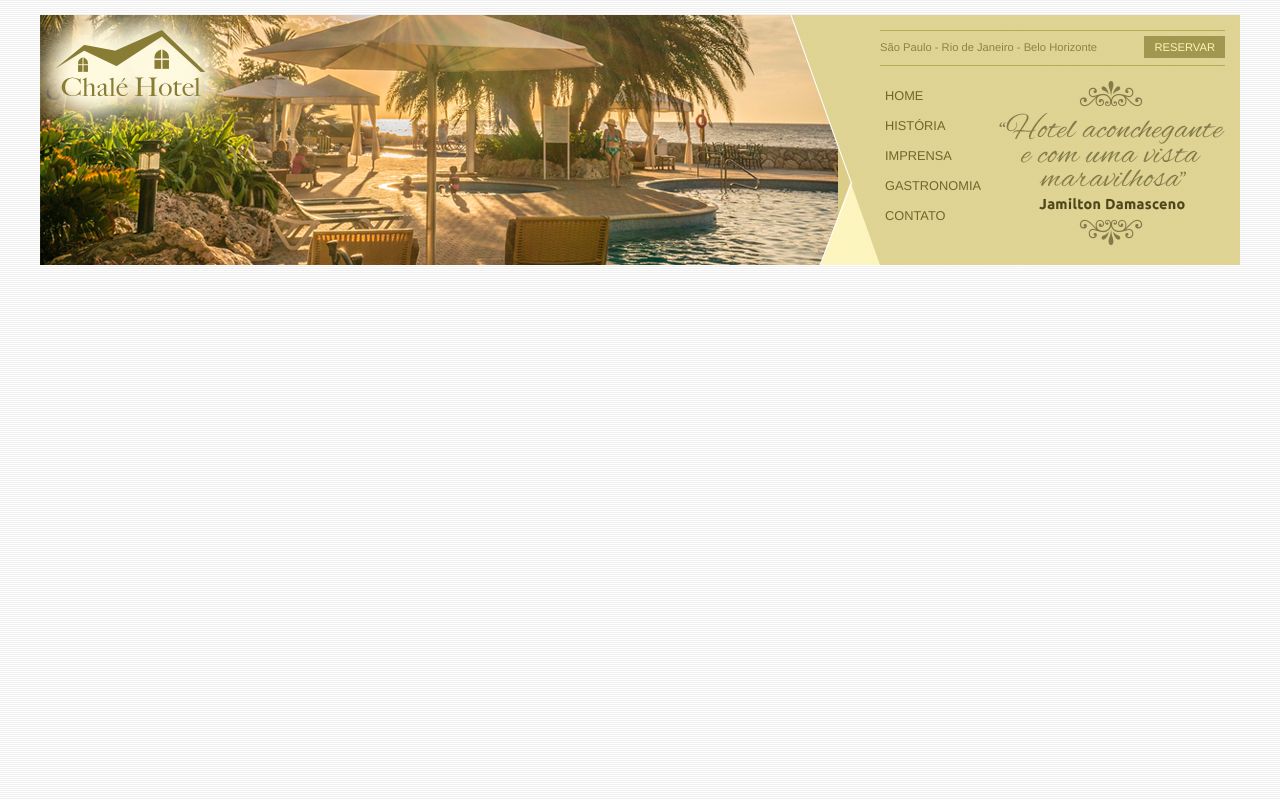
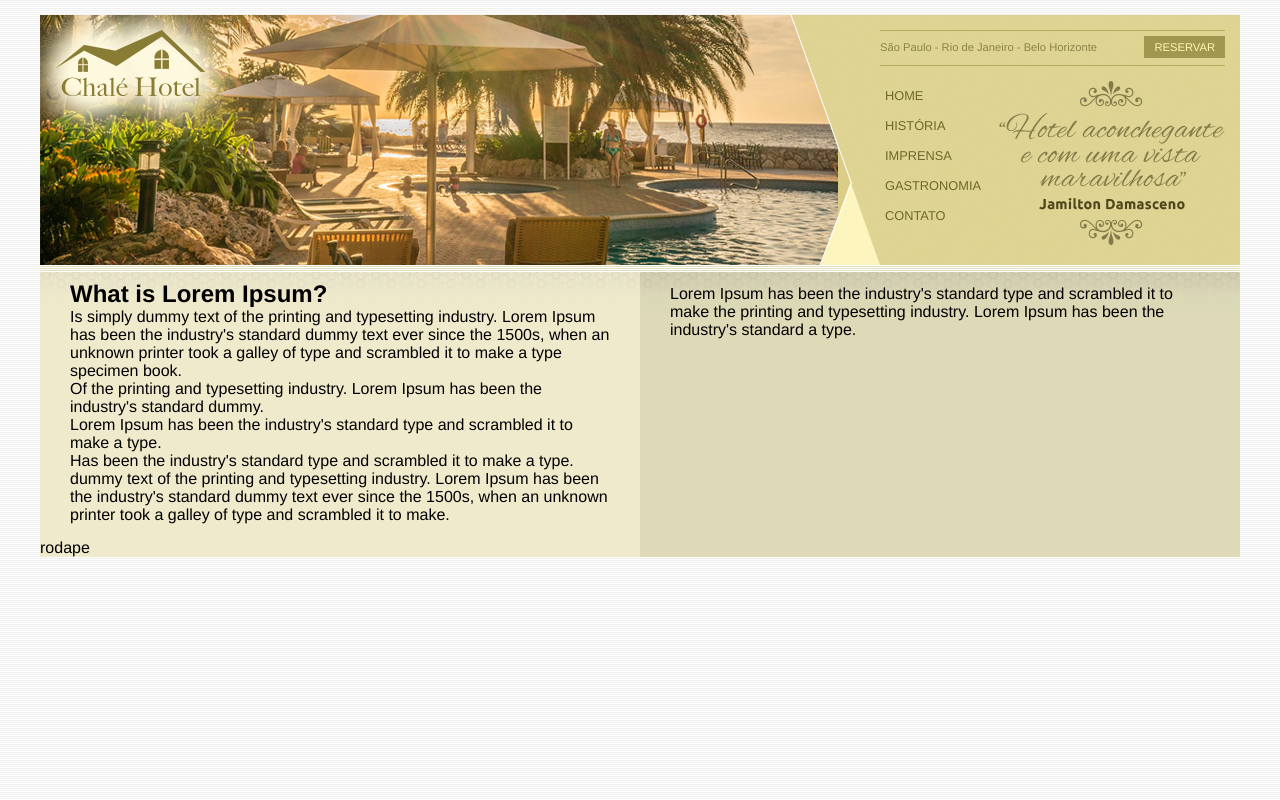
Before and after one commit to danielandradedasilva/chaleHotel, a plain HTML site: page index.html in a window 1280 px wide. Drawn offline with Linux system fonts and the light colour scheme.

Commit message:
criando area principal e lateral

```diff
--- a/css/style.css
+++ b/css/style.css
@@ -10,7 +10,7 @@ body {
 }
 
 #container {
-    background: #ede9cc;
+    background: #ede9cc url(../img/bg-container.png)top center repeat-y;
     margin: 0 auto;
     min-width: 740px;
     max-width: 1200px;
@@ -115,3 +115,26 @@ ul#navegacao a:hover {
     height: 164;
     float: right;
 }
+
+#area-principal {
+    float: left;
+    width: 50%;
+    background: url(../img/bg-area-principal.png)top left repeat-x;
+    padding: 15px 0px;
+}
+
+#area-lateral {
+    float: right;
+    width: 50%;
+    background: url(../img/bg-area-lateral.png)top left repeat-x;
+    padding: 20px 0;
+}
+
+.conteudo {
+    margin: 0 auto;
+    width: 90%;
+}
+
+#rodape {
+    clear: both;
+}
--- a/index.html
+++ b/index.html
@@ -45,6 +45,45 @@
             </div>
         </div>
         <!--Fim Topo-->
+
+        <!--Inicio Área Principal-->
+        <div id="area-principal">
+            <div class="conteudo">
+                <h2>
+                    What is Lorem Ipsum?
+                </h2>
+                <p>
+                    Is simply dummy text of the printing and typesetting industry. Lorem Ipsum has been the industry's standard dummy text ever since the 1500s, when an unknown printer took a galley of type and scrambled it to make a type specimen book.
+                </p>
+                <p>
+                    Of the printing and typesetting industry. Lorem Ipsum has been the industry's standard dummy.
+                </p>
+                <p>
+                    Lorem Ipsum has been the industry's standard type and scrambled it to make a type.
+                </p>
+                <p>
+                    Has been the industry's standard type and scrambled it to make a type.
+                </p>
+                <p>
+                    dummy text of the printing and typesetting industry. Lorem Ipsum has been the industry's standard dummy text ever since the 1500s, when an unknown printer took a galley of type and scrambled it to make.
+                </p>
+            </div>
+        </div>
+        <!--Fim Área Principal-->
+
+        <!--Inicio Área Lateral-->
+        <div id="area-lateral">
+            <div class="conteudo">
+                <p>
+                    Lorem Ipsum has been the industry's standard type and scrambled it to make the printing and typesetting industry. Lorem Ipsum has been the industry's standard a type.
+                </p>
+            </div>
+        </div>
+        <!--Fim Área Lateral-->
+
+        <div id="rodape">
+            rodape
+        </div>
     </div>
     <!--Fim Container-->
 </body>
```
